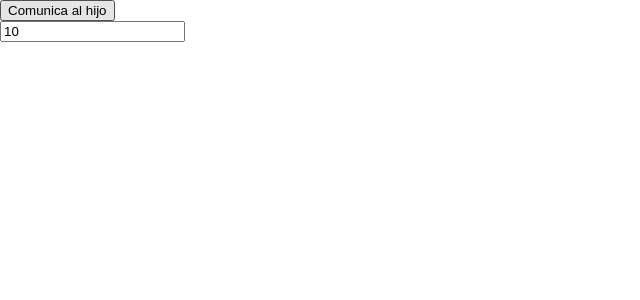
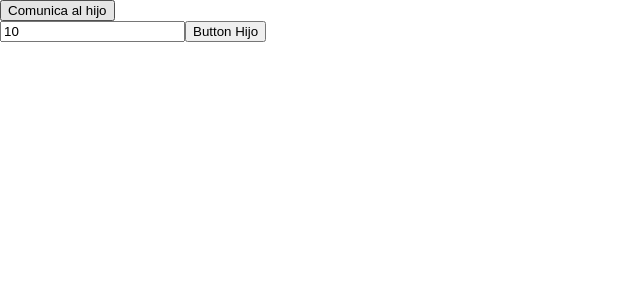
Before and after one commit to Gatop/react-my-first-app, a React (Create React App) app: page / in a window 1280 px wide. Shown: the top 300 px of the page, without its empty margins (0-640 px from the left). Built offline with nearby package versions, Linux system fonts and the light colour scheme.

Commit message:
React desde 0 - Comunicacion desde el hijo mediante llamado a funcion por props

```diff
--- a/src/App.js
+++ b/src/App.js
@@ -22,6 +22,11 @@ class App extends Component {
         });
     }
 
+    // Action que se llama desde el hijo
+    muestraAlerta(number) {
+        alert(number);
+    }
+
     // Render
     render() {
         return (
@@ -29,7 +34,8 @@ class App extends Component {
                 <button onClick={this.comunicaHijo}>Comunica al hijo</button>
                 <Children
                     ref="children"
-                    inputValue={this.state.inputChildvalue}/>
+                    inputValue={this.state.inputChildvalue}
+                    muestraAlerta={this.muestraAlerta}/>
             </div>
         );
     }
--- a/src/components/Children.js
+++ b/src/components/Children.js
@@ -31,13 +31,15 @@ class Children extends Component {
                     value={ this.state.inputValue }
                     placeholder="input children"
                     onChange={(e) => this.setState({ inputValue: e.target.value })}/>
+                <button onClick={(e) => { this.props.muestraAlerta(100) }}>Button Hijo</button>
             </div>
         );
     }
 }
 
 Children.propTypes = {
-    inputValue: PropTypes.string
+    inputValue: PropTypes.string,
+    muestraAlerta: PropTypes.func
 }
 
 export default Children;
```
